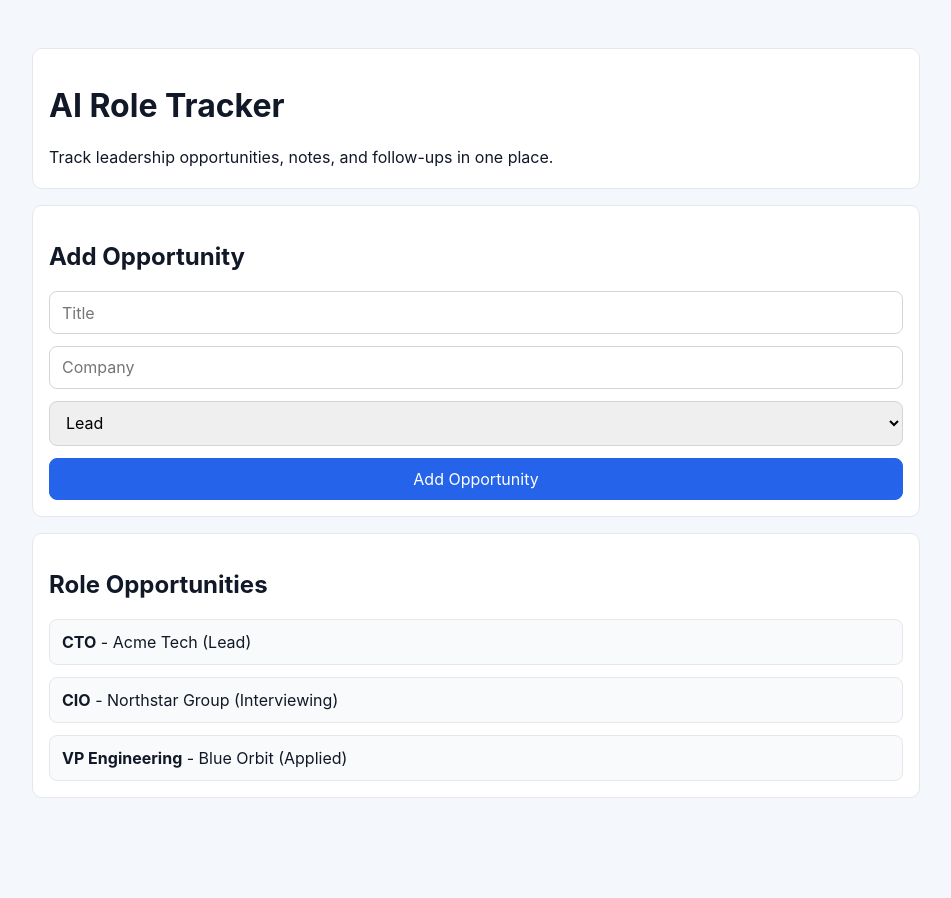
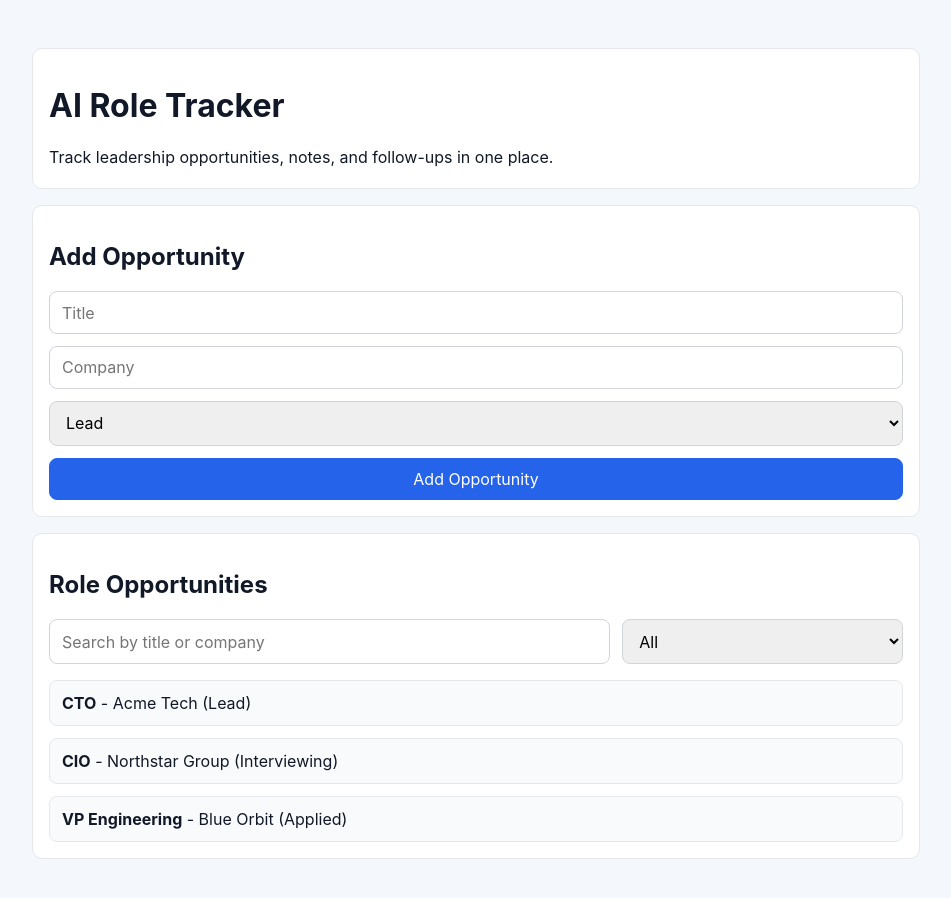
Before and after one commit to georgevlas/ai-role-tracker, a Next.js app: page / in a window 1280 px wide. Shown: the top 898 px of the page, without its empty margins (164-1115 px from the left). Before the commit the page ends 846 px from the top, so only its background shows below. Built offline with nearby package versions, Linux system fonts and the light colour scheme.

Commit message:
Add search and status filtering

```diff
--- a/app/page.tsx
+++ b/app/page.tsx
@@ -30,6 +30,8 @@ export default function HomePage() {
   const [title, setTitle] = useState("");
   const [company, setCompany] = useState("");
   const [status, setStatus] = useState<OpportunityStatus>("Lead");
+  const [searchTerm, setSearchTerm] = useState("");
+  const [statusFilter, setStatusFilter] = useState<"All" | OpportunityStatus>("All");
 
   useEffect(() => {
     const rawValue = window.localStorage.getItem(storageKey);
@@ -73,6 +75,16 @@ export default function HomePage() {
     setStatus("Lead");
   }
 
+  const normalizedSearchTerm = searchTerm.trim().toLowerCase();
+  const filteredOpportunities = opportunities.filter((role) => {
+    const matchesSearch =
+      normalizedSearchTerm.length === 0 ||
+      role.title.toLowerCase().includes(normalizedSearchTerm) ||
+      role.company.toLowerCase().includes(normalizedSearchTerm);
+    const matchesStatus = statusFilter === "All" || role.status === statusFilter;
+    return matchesSearch && matchesStatus;
+  });
+
   return (
     <main className="container">
       <header className="panel">
@@ -109,8 +121,28 @@ export default function HomePage() {
 
       <section className="panel">
         <h2>Role Opportunities</h2>
+        <div className="filters">
+          <input
+            placeholder="Search by title or company"
+            value={searchTerm}
+            onChange={(event) => setSearchTerm(event.target.value)}
+          />
+          <select
+            value={statusFilter}
+            onChange={(event) =>
+              setStatusFilter(event.target.value as "All" | OpportunityStatus)
+            }
+          >
+            <option value="All">All</option>
+            {statusOptions.map((option) => (
+              <option key={option} value={option}>
+                {option}
+              </option>
+            ))}
+          </select>
+        </div>
         <ul className="list">
-          {opportunities.map((role) => (
+          {filteredOpportunities.map((role) => (
             <li key={`${role.title}-${role.company}-${role.status}`}>
               <strong>{role.title}</strong> - {role.company} ({role.status})
             </li>
```
